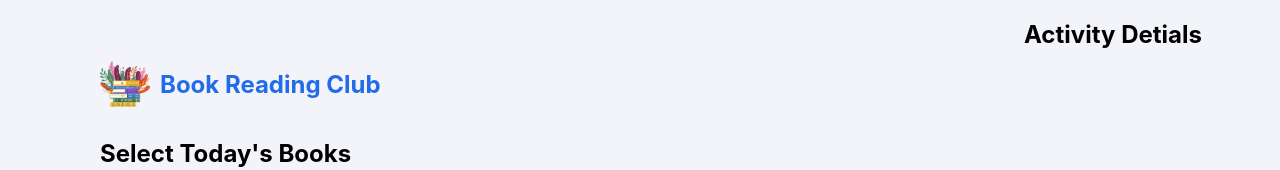
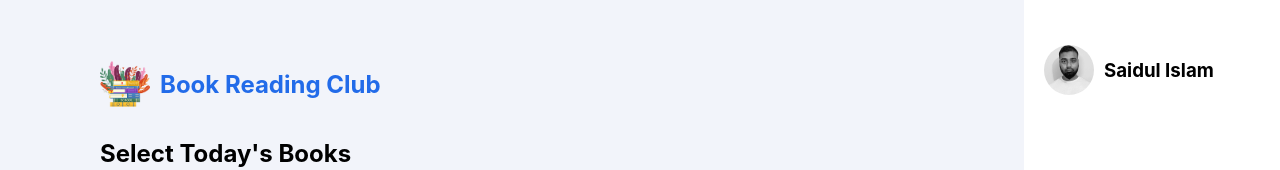
Before and after one commit to SaidulIslam16/book-reading-club, a React (Create React App) app: page / in a window 1280 px wide. Shown: the top 170 px of the page. Built offline with nearby package versions, Linux system fonts and the light colour scheme.

Commit message:
font awesome added

```diff
--- a/package.json
+++ b/package.json
@@ -3,6 +3,9 @@
   "version": "0.1.0",
   "private": true,
   "dependencies": {
+    "@fortawesome/fontawesome-svg-core": "^6.4.0",
+    "@fortawesome/free-regular-svg-icons": "^6.4.0",
+    "@fortawesome/free-solid-svg-icons": "^6.4.0",
     "@testing-library/jest-dom": "^5.16.5",
     "@testing-library/react": "^13.4.0",
     "@testing-library/user-event": "^13.5.0",
--- a/src/components/Book/Book.css
+++ b/src/components/Book/Book.css
@@ -24,3 +24,10 @@
     width: 100%;
     border-radius: 20px;
 }
+
+/* Details Section */
+
+.details {
+    background-color: white;
+    padding: 20px 10px;
+}
--- a/src/components/Books/Books.js
+++ b/src/components/Books/Books.js
@@ -2,6 +2,7 @@ import React, { useEffect, useState } from 'react';
 import logo from '../../logo.png'
 import './Books.css'
 import Book from '../Book/Book';
+import Details from '../Details/Details';
 
 const Books = () => {
     const [books, setBooks] = useState([])
@@ -25,7 +26,7 @@ const Books = () => {
                 </div>
             </div>
             <div className="details">
-                <h2>Activity Detials</h2>
+                <Details></Details>
             </div>
         </div>
     );
--- /dev/null
+++ b/src/components/Details/Details.css
@@ -0,0 +1,10 @@
+.profile img {
+    width: 50px;
+    border-radius: 100%;
+    margin-right: 10px;
+}
+
+.profile {
+    display: flex;
+    align-items: center;
+}
--- /dev/null
+++ b/src/components/Details/Details.js
@@ -0,0 +1,18 @@
+import React from 'react';
+import Profile from '../../profile.jpg'
+import './Details.css'
+
+const Details = () => {
+    return (
+        <div className='details'>
+            <div className='profile' >
+                <img src={Profile} alt="" />
+                <div>
+                    <h3>Saidul Islam</h3>
+                </div>
+            </div>
+        </div>
+    );
+};
+
+export default Details;
```
Also changed, not shown: src/profile.jpg (added), 1 other file (tests, documents, lock files or other folders).
